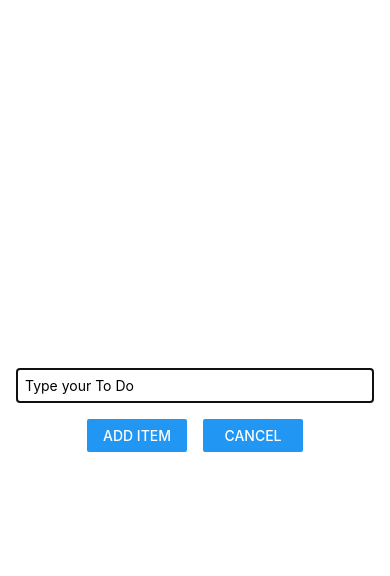
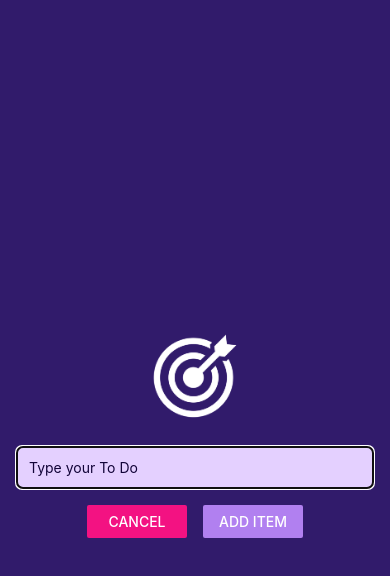
Before and after one commit to jpdevspace/ToDoMobile, a React Native app: screen / in a window 390 px wide. Both pictures are taken after a click on the button "ADD NEW GOAL". Shown: the top 576 px of the page. Built offline with nearby package versions, Linux system fonts and the light colour scheme.

Commit message:
Cancel button to close modal and added logo

```diff
--- a/App.js
+++ b/App.js
@@ -1,4 +1,5 @@
 import { useState } from "react";
+import { StatusBar } from "expo-status-bar";
 import { Button, FlatList, StyleSheet, View } from "react-native";
 
 import TodoItem from "./components/TodoItem";
@@ -12,11 +13,16 @@ export default function App() {
     setModalIsVisible(true);
   }
 
+  function endAddTodoHandler() {
+    setModalIsVisible(false);
+  }
+
   function addTodoHandler(newTodo) {
     setTodos((currentTodos) => [
       ...currentTodos,
       { text: newTodo, key: Math.random().toString() },
     ]);
+    endAddTodoHandler();
   }
 
   function deleteGoalHandler(id) {
@@ -26,13 +32,19 @@ export default function App() {
   }
 
   return (
+    <>
+      <StatusBar style="light" />
       <View style={styles.appContainer}>
         <Button
           title="Add New goal"
-        color="#5e0acc"
+          color="#a065ec"
           onPress={startAddTodoHandler}
         />
-      <TodoInput visible={modalIsVisible} addTodo={addTodoHandler} />
+        <TodoInput
+          visible={modalIsVisible}
+          addTodo={addTodoHandler}
+          onCancel={endAddTodoHandler}
+        />
         <View style={styles.todosContainer}>
           <FlatList
             data={todos}
@@ -46,6 +58,7 @@ export default function App() {
           />
         </View>
       </View>
+    </>
   );
 }
 
@@ -54,6 +67,7 @@ const styles = StyleSheet.create({
     flex: 1,
     paddingTop: 50,
     paddingHorizontal: 16,
+    backgroundColor: "#1e085a",
   },
 
   todosContainer: {
--- a/app.json
+++ b/app.json
@@ -5,6 +5,7 @@
     "version": "1.0.0",
     "orientation": "portrait",
     "icon": "./assets/icon.png",
+    "backgroundColor": "#1e085a",
     "userInterfaceStyle": "light",
     "newArchEnabled": true,
     "splash": {
--- a/components/TodoInput.js
+++ b/components/TodoInput.js
@@ -1,7 +1,14 @@
-import { Button, Modal, StyleSheet, TextInput, View } from "react-native";
+import {
+  Button,
+  Image,
+  Modal,
+  StyleSheet,
+  TextInput,
+  View,
+} from "react-native";
 import { useState } from "react";
 
-function TodoInput({ addTodo, visible }) {
+function TodoInput({ addTodo, visible, onCancel }) {
   const [newTodo, setNewTodo] = useState("");
 
   function todoInputHandler(enteredText) {
@@ -16,6 +23,10 @@ function TodoInput({ addTodo, visible }) {
   return (
     <Modal visible={visible} animationType="slide">
       <View style={styles.inputContainer}>
+        <Image
+          style={styles.image}
+          source={require("../assets/images/goal.png")}
+        />
         <TextInput
           style={styles.textInput}
           placeholder="Type your To Do"
@@ -24,10 +35,10 @@ function TodoInput({ addTodo, visible }) {
         />
         <View style={styles.buttonContainer}>
           <View style={styles.button}>
-            <Button title="Add Item" onPress={addTodoHandler}></Button>
+            <Button title="Cancel" onPress={onCancel} color="#f31282" />
           </View>
           <View style={styles.button}>
-            <Button title="Cancel" />
+            <Button title="Add Item" onPress={addTodoHandler} color="#b180f0" />
           </View>
         </View>
       </View>
@@ -42,16 +53,22 @@ const styles = StyleSheet.create({
     flex: 1,
     justifyContent: "center",
     alignItems: "center",
-    marginBottom: 24,
-    borderBottomWidth: 1,
-    borderBottomColor: "#ccc",
     padding: 16,
+    backgroundColor: "#311b6b",
+  },
+  image: {
+    width: 100,
+    height: 100,
+    margin: 20,
   },
   textInput: {
     borderWidth: 1,
-    borderColor: "#ccc",
+    borderColor: "#e4d0ff",
+    backgroundColor: "#e4d0ff",
+    color: "#120438",
+    borderRadius: 6,
     width: "100%",
-    padding: 8,
+    padding: 12,
   },
   buttonContainer: {
     flexDirection: "row",
```
Also changed, not shown: assets/images/goal.png (added). Lines whose indentation alone changed are shown as unchanged.
